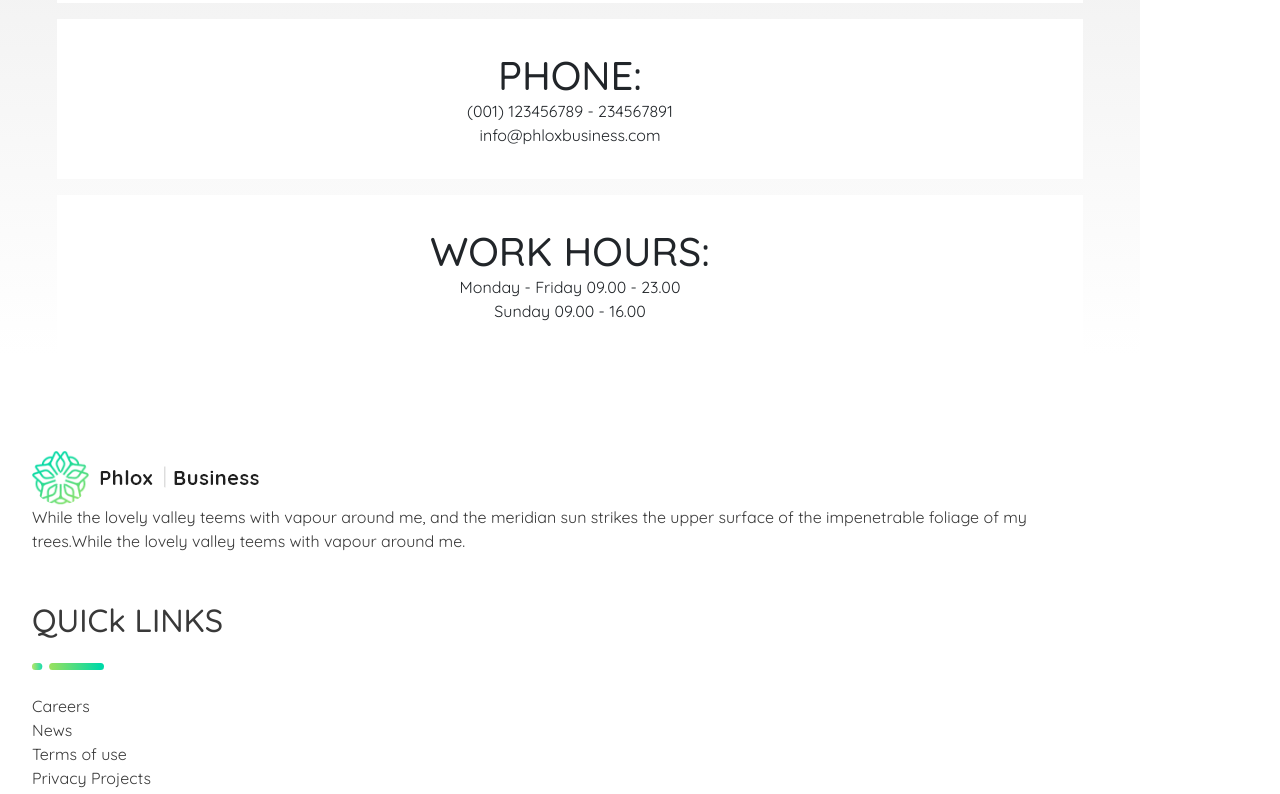
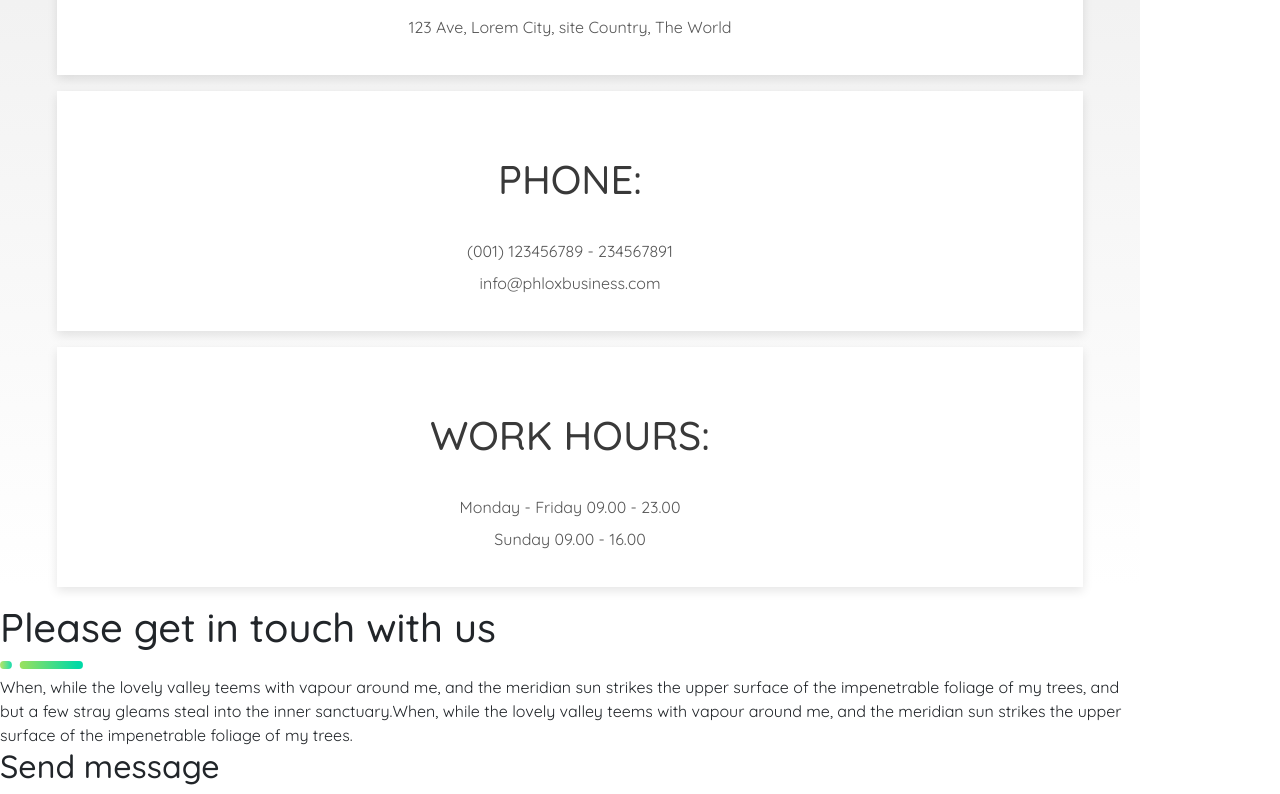
Before and after one commit to CosimoA/proj-html-vuejs, a Vue app: page /Contacts in a window 1280 px wide. Shown: the part 880-1674 px from the top of the page. Built offline with nearby package versions, Linux system fonts and the light colour scheme.

Commit message:
WIP: Contacts page

```diff
--- a/src/pages/Contacts.vue
+++ b/src/pages/Contacts.vue
@@ -19,7 +19,7 @@ export default {
           referrerpolicy="no-referrer-when-downgrade"
         ></iframe>
       </div>
-      <section>
+      <section class="gray-gradient">
         <div class="contact-card">
           <i class="fa-light fa-location-dot"></i>
           <h1>ADDRESS:</h1>
@@ -36,6 +36,22 @@ export default {
           <h1>WORK HOURS:</h1>
           <p>Monday - Friday 09.00 - 23.00</p>
           <p>Sunday 09.00 - 16.00</p>
+        </div>
+      </section>
+      <section>
+        <h1>Please get in touch with us</h1>
+        <img src="/divider.svg" />
+        <p>
+          When, while the lovely valley teems with vapour around me, and the
+          meridian sun strikes the upper surface of the impenetrable foliage of
+          my trees, and but a few stray gleams steal into the inner
+          sanctuary.When, while the lovely valley teems with vapour around me,
+          and the meridian sun strikes the upper surface of the impenetrable
+          foliage of my trees.
+        </p>
+        <h2>Send message</h2>
+        <div class="form-container">
+          <form></form>
         </div>
       </section>
     </div>
@@ -73,14 +89,26 @@ main {
     flex-direction: column;
     justify-content: space-between;
     align-items: center;
+    line-height: 2rem;
     background-color: $white;
     width: 90%;
     margin: 0 auto 1rem auto;
     padding: 2rem;
+    box-shadow: 0 4px 10px rgba(0, 0, 0, 0.1);
+    h1 {
+      color: $text-dark-gray;
+      margin: 2rem;
+    }
+    p {
+      color: #565656;
+    }
+    i {
+      color: $green;
+    }
   }
 }
 
-section {
+.gray-gradient {
   background: linear-gradient(to bottom, #efefef, #ffffff);
 }
 </style>
```
Also changed, not shown: src/styles/partials/_variables.scss (line endings or trailing spaces).
